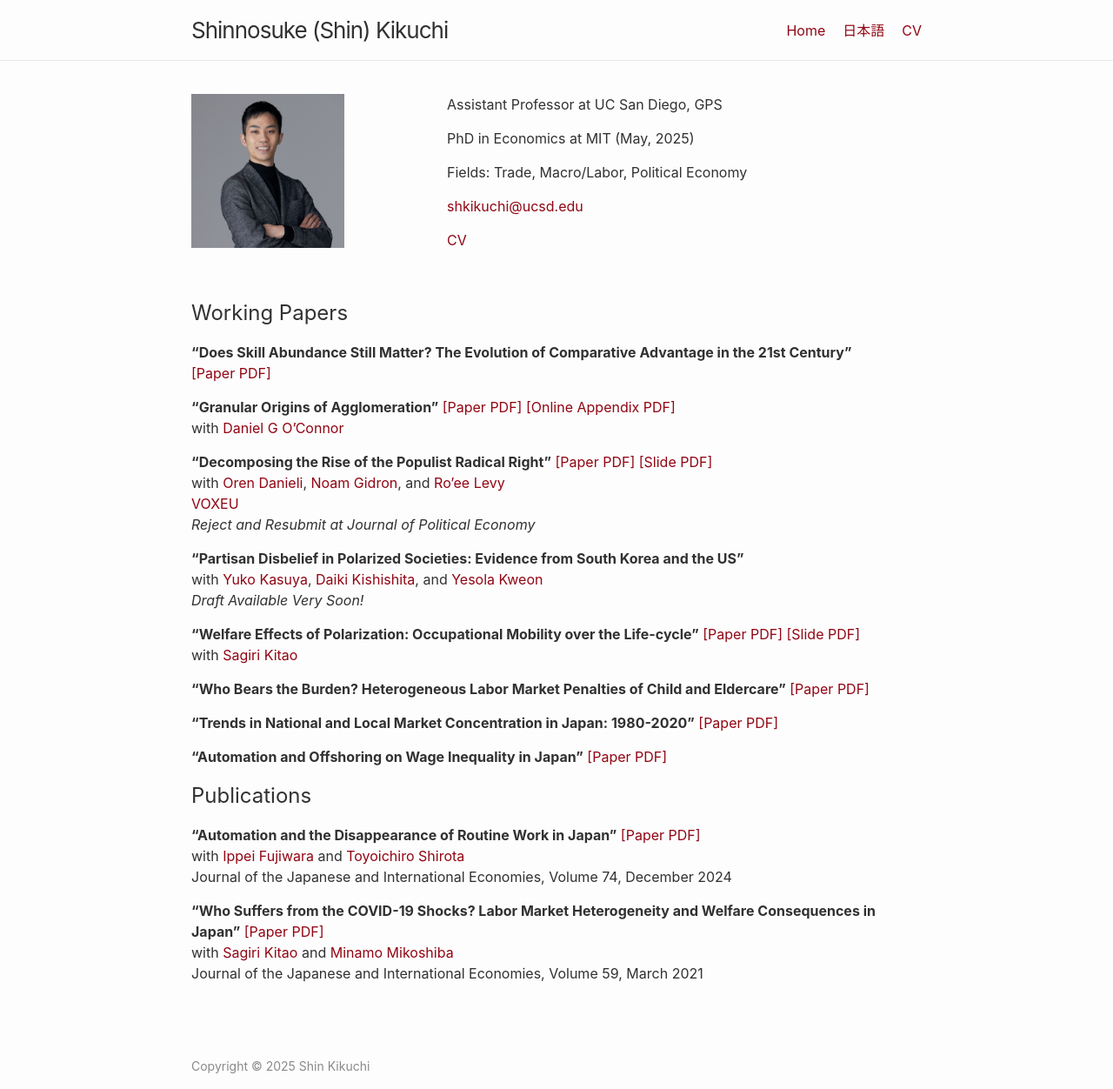
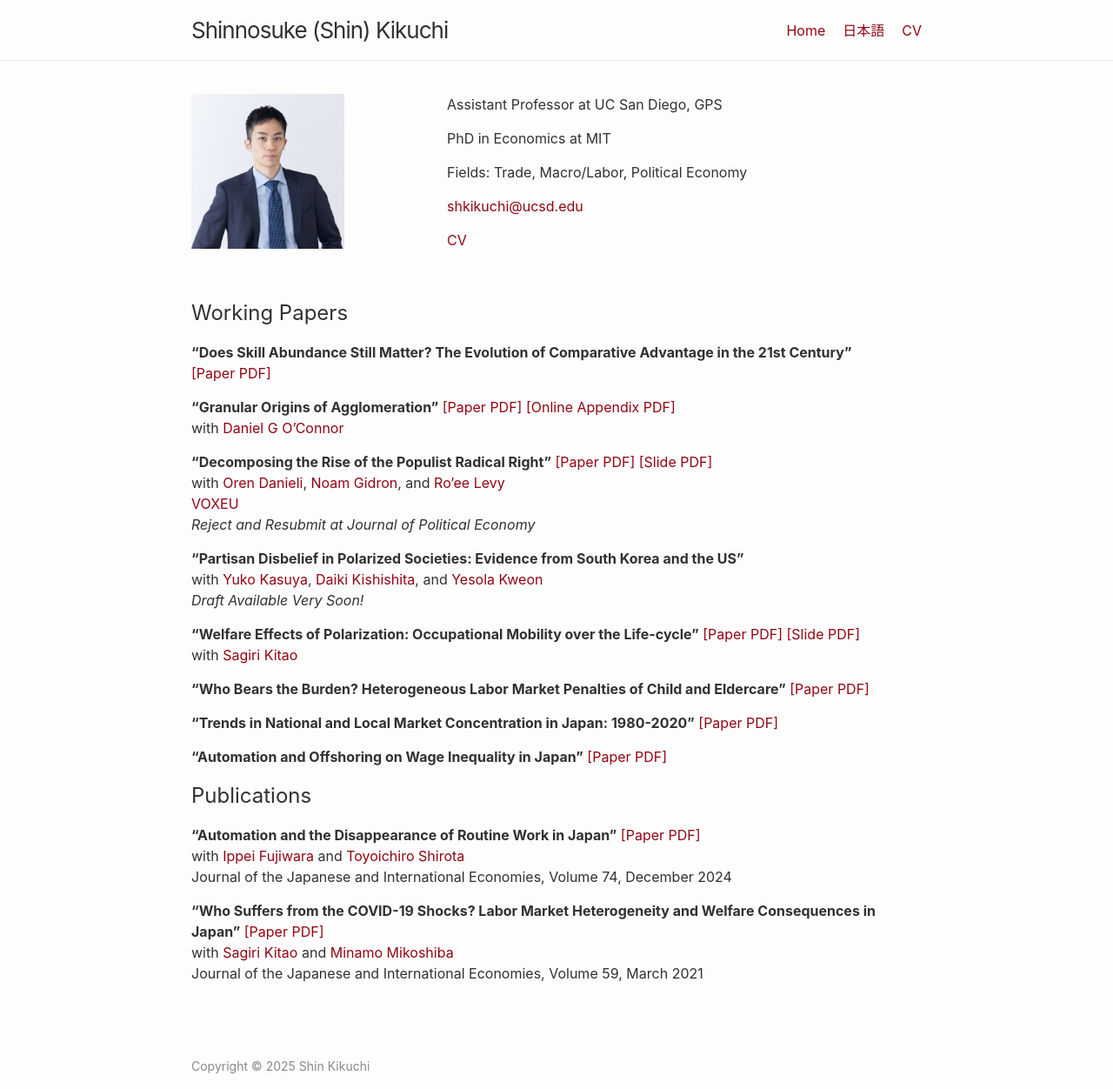
Before and after one commit to shinnkikuchi/shinnkikuchi.github.io, a Jekyll site: the page built from index.md, in a window 1280 px wide. Shown: the whole page at 87% size. Built offline with Jekyll 4.4.1, drawn with Linux system fonts in a browser that asks for light colours.

Commit message:
Update home.html

```diff
--- a/_layouts/home.html
+++ b/_layouts/home.html
@@ -5,12 +5,12 @@ layout: default
 <div class="home">
 
   <div class="columnleft">
-    <img src="/files/headshot.jpg" alt="Shin Kikuchi" style="max-width: 70%"/>
+    <img src="/files/headshot2.jpg" alt="Shin Kikuchi" style="max-width: 70%"/>
   </div>
 
   <div class="columnright">
     <p>Assistant Professor at UC San Diego, GPS </p>
-    <p>PhD in Economics at MIT (May, 2025) </p>
+    <p>PhD in Economics at MIT </p>
     <p>Fields: Trade, Macro/Labor, Political Economy</p>
     <p><a href="mailto:shkikuchi@ucsd.edu">shkikuchi@ucsd.edu</a></p>
     <p> <a href="/files/ShinKikuchi_CV.pdf" target="_blank">CV</a></p>
```
